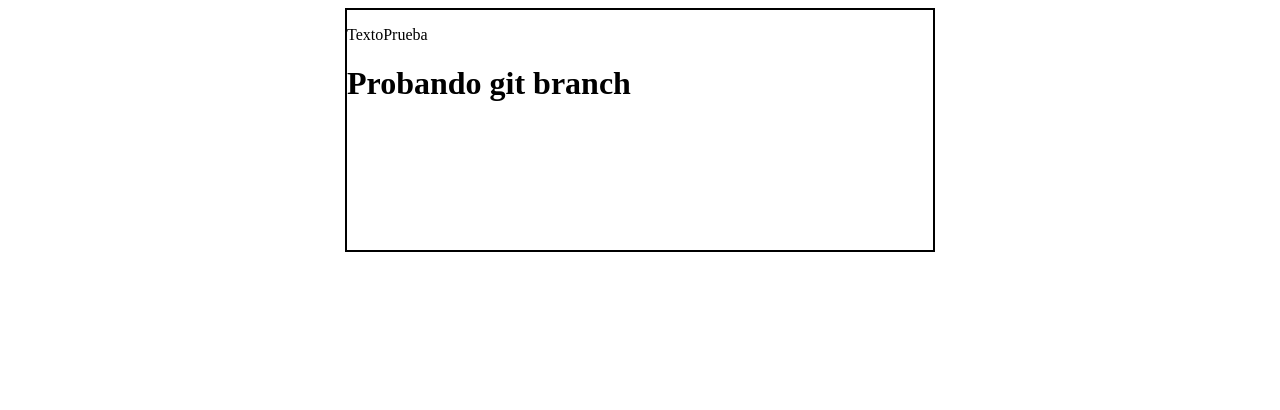
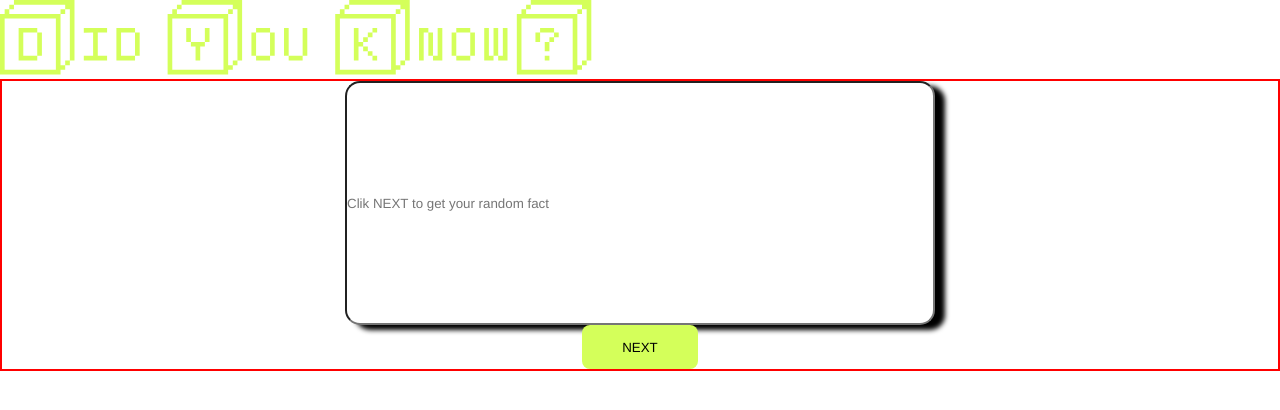
Before and after one commit to LenaHalas/API-CuriousFacts, a plain HTML site: page index.html in a window 1280 px wide. Drawn offline with Linux system fonts and the light colour scheme; no server answers.

Commit message:
Agregando form y sus estilos

```diff
--- a/index.html
+++ b/index.html
@@ -8,10 +8,17 @@
     <link rel="stylesheet" href="style.css">
 </head>
 <body>
-    <div id="elem">
-        <p>TextoPrueba</p>
-        <h1>Probando git branch</h1>
-    </div>
+    <header class="logo">
+        <img src="./img/did-you-logo.svg" alt="">
+    </header>
+
+    <main>
+        <form action="">
+            <input type="text" class="random-facts" placeholder="Clik NEXT to get your random fact">
+            <button class="btn-next">NEXT</button>
+        </form>
+
+    </main>
 
     <script src="index.js"></script>
 </body>
--- a/style.css
+++ b/style.css
@@ -1,8 +1,42 @@
-#elem{
-   border: 2px solid black;
+*{
+   margin: 0;
+   padding: 0;
+   font-family: Helvetica, sans-serif;
+
+}
+
+.random-facts{
+   background-color: white;
+   border-radius: 15px;
+   box-shadow: 10px 5px 5px black;
    height: 30vh;
    width: 586px;
    color: rgb(0, 0, 0);
-   background: rgb(255, 255, 255);
    margin: auto;
+
+
 }
+
+form{
+   display: flex;
+   align-items: center;
+   flex-direction: column;
+
+}
+
+
+.btn-next{
+   background-color: #D4FF5A;
+   width: 116px;
+   height: 44px;
+   border-radius: 8px;
+   border: none;
+}
+
+main{
+   display: block;
+   align-items: center;
+   grid-template-columns: 100%;
+   border: 2px solid red;
+
+}
```
